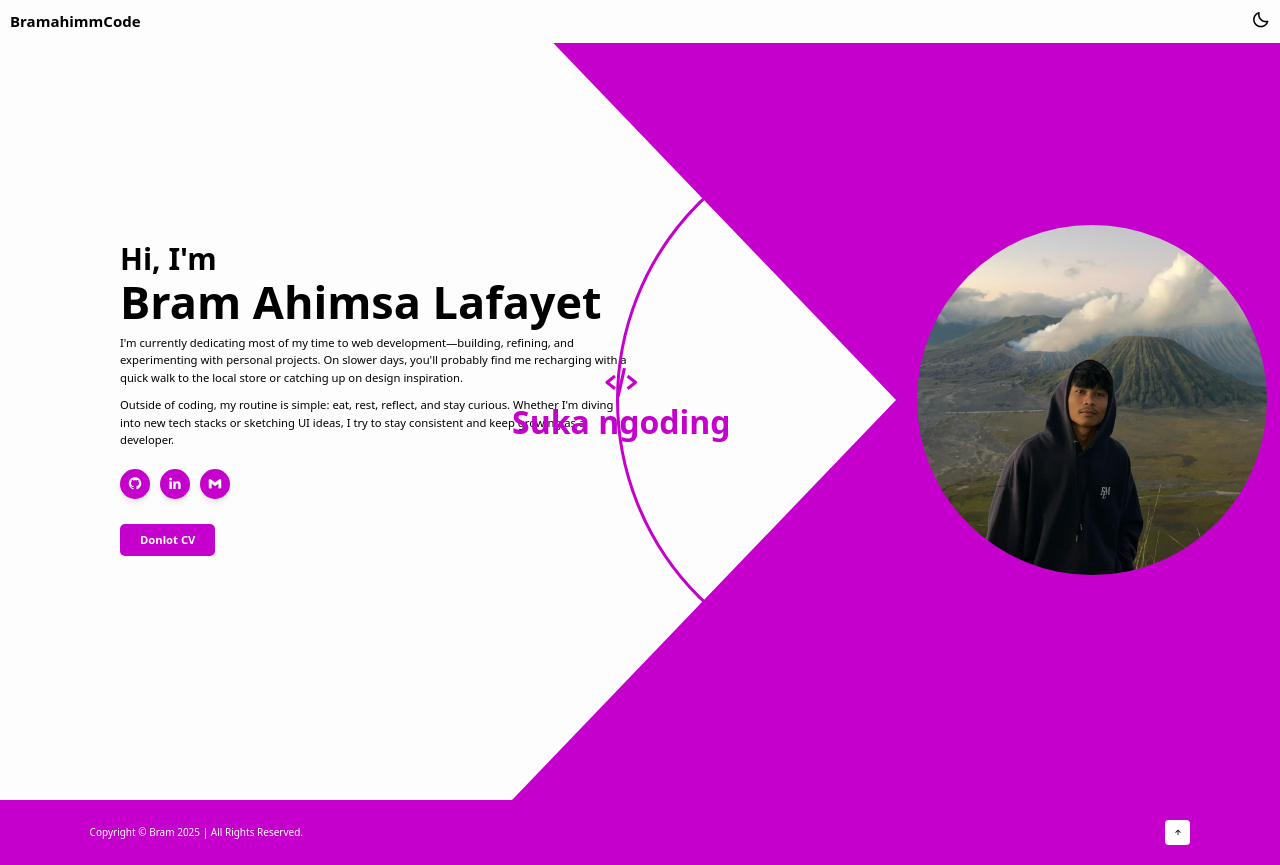
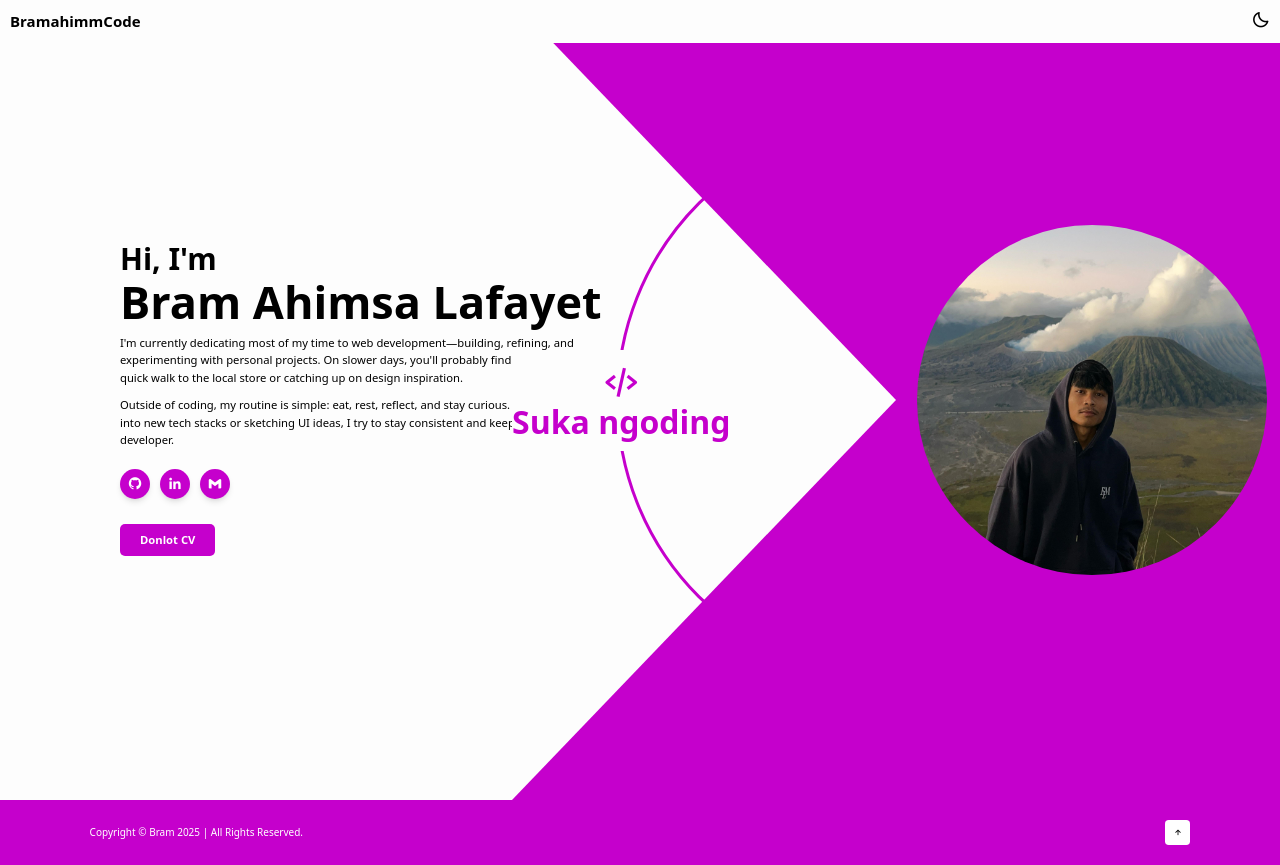
Before and after one commit to Bramahimm/portofolio-bram-react, a React (Vite) app: page / in a window 1280 px wide. Built offline with nearby package versions, Linux system fonts and the light colour scheme.

Commit message:
fixing layout homepage

```diff
--- a/src/pages/HomePage.jsx
+++ b/src/pages/HomePage.jsx
@@ -104,7 +104,7 @@ function HomePage() {
               {professionItems.map((item, index) => (
                 <div
                   key={index}
-                  className="profession text-center"
+                  className="bg-bg-color profession text-center"
                   style={{ "--i": index }}>
                   <i className={`bx ${item.icon} text-[3.8rem] mb-2`}></i>
                   <h3 className="text-[3.2rem] font-semibold leading-none">
```
